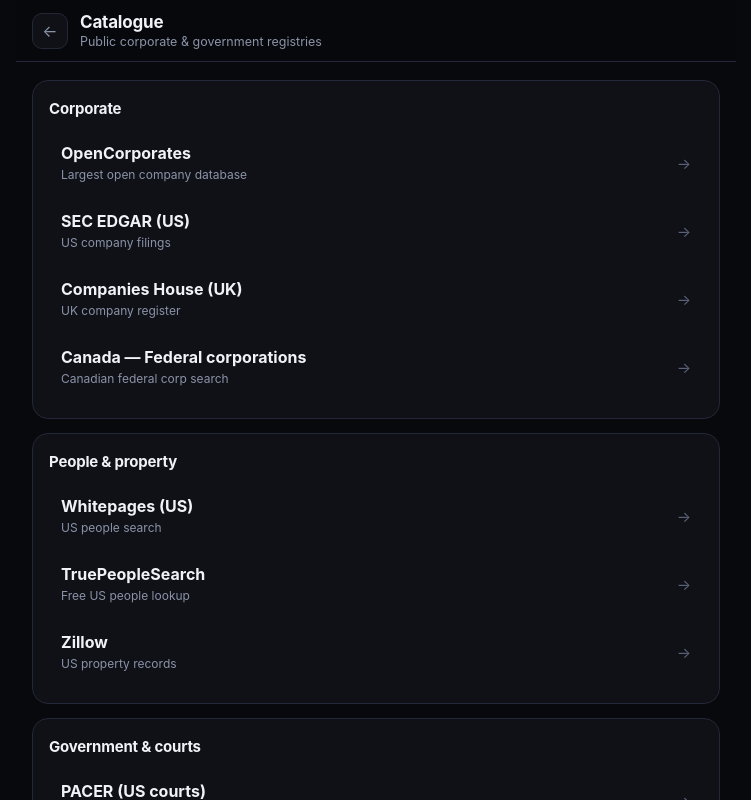
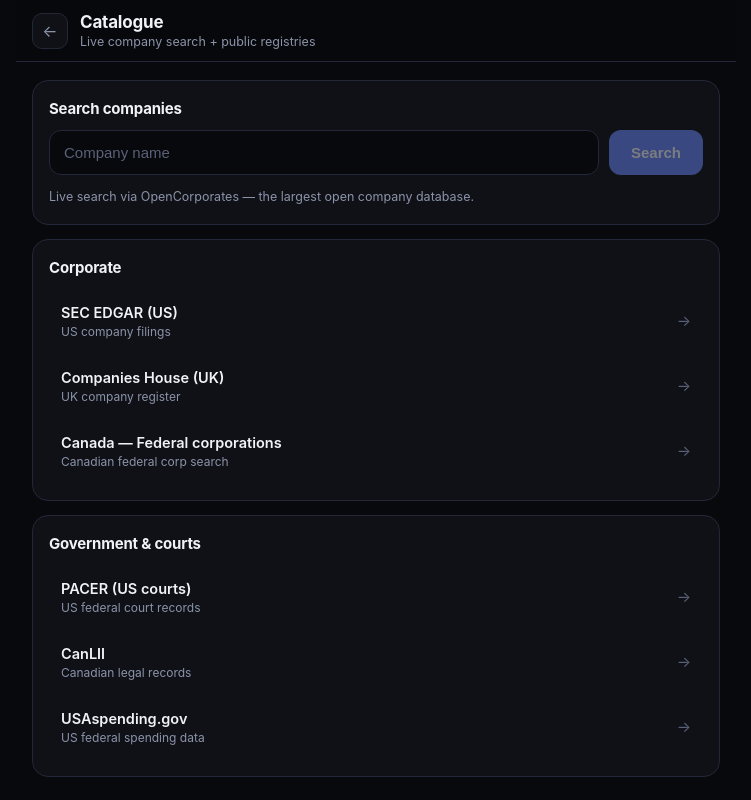
Before and after one commit to jaykk99/monico-osint, a Next.js app: page /catalogue in a window 1280 px wide. Shown: the top 800 px of the page, without its empty margins (264-1015 px from the left). Built offline with nearby package versions, Linux system fonts and the light colour scheme.

Commit message:
in-app: skywave embed + catalogue live search

```diff
--- a/app/catalogue/page.tsx
+++ b/app/catalogue/page.tsx
@@ -1,21 +1,23 @@
+'use client';
+
+import { useState } from 'react';
 import Shell from '../../components/Shell';
+
+interface Company {
+  name: string;
+  jurisdiction: string;
+  number: string;
+  type: string;
+  url: string;
+}
 
 const REGISTRIES: { group: string; items: { name: string; url: string; desc: string }[] }[] = [
   {
     group: 'Corporate',
     items: [
-      { name: 'OpenCorporates', url: 'https://opencorporates.com/', desc: 'Largest open company database' },
       { name: 'SEC EDGAR (US)', url: 'https://www.sec.gov/cgi-bin/browse-edgar', desc: 'US company filings' },
       { name: 'Companies House (UK)', url: 'https://find-and-update.company-information.service.gov.uk/', desc: 'UK company register' },
       { name: 'Canada — Federal corporations', url: 'https://www.ic.gc.ca/app/scr/cc/CorporationsCanada/fdrlCrpSrch.html', desc: 'Canadian federal corp search' },
-    ],
-  },
-  {
-    group: 'People & property',
-    items: [
-      { name: 'Whitepages (US)', url: 'https://www.whitepages.com/', desc: 'US people search' },
-      { name: 'TruePeopleSearch', url: 'https://www.truepeoplesearch.com/', desc: 'Free US people lookup' },
-      { name: 'Zillow', url: 'https://www.zillow.com/', desc: 'US property records' },
     ],
   },
   {
@@ -29,15 +31,93 @@
 ];
 
 export default function CataloguePage() {
+  const [query, setQuery] = useState('');
+  const [searched, setSearched] = useState('');
+  const [results, setResults] = useState<Company[]>([]);
+  const [loading, setLoading] = useState(false);
+  const [error, setError] = useState('');
+
+  const search = async () => {
+    const q = query.trim();
+    if (!q) return;
+    setSearched(q);
+    setResults([]);
+    setError('');
+    setLoading(true);
+    try {
+      const r = await fetch(
+        `https://api.opencorporates.com/v0.4/companies/search?q=${encodeURIComponent(q)}&per_page=10`
+      );
+      if (!r.ok) throw new Error('search failed');
+      const j = await r.json();
+      const companies = (j?.results?.companies || []).map((c: any) => ({
+        name: c.company?.name || '—',
+        jurisdiction: c.company?.jurisdiction_code || '—',
+        number: c.company?.company_number || '—',
+        type: c.company?.company_type || '—',
+        url: `https://opencorporates.com/companies/${c.company?.jurisdiction_code}/${c.company?.company_number}`,
+      }));
+      setResults(companies);
+      if (!companies.length) setError('No companies found for that query.');
+    } catch {
+      setError('Company search failed — try again or use the registries below.');
+    }
+    setLoading(false);
+  };
+
   return (
-    <Shell title="Catalogue" sub="Public corporate & government registries">
+    <Shell title="Catalogue" sub="Live company search + public registries">
+      <div className="ns-panel">
+        <h2>Search companies</h2>
+        <div className="ns-row">
+          <input
+            className="ns-input"
+            placeholder="Company name"
+            value={query}
+            onChange={(e) => setQuery(e.target.value)}
+            onKeyDown={(e) => { if (e.key === 'Enter') search(); }}
+            autoCapitalize="none"
+            autoCorrect="off"
+          />
+          <button className="ns-btn" onClick={search} disabled={!query.trim() || loading}>
+            {loading ? 'Searching…' : 'Search'}
+          </button>
+        </div>
+        <p className="ns-note">Live search via OpenCorporates — the largest open company database.</p>
+      </div>
+
+      {error && <div className="ns-error">{error}</div>}
+
+      {searched && results.length > 0 && (
+        <div className="ns-panel">
+          <h2>
+            Results for “{searched}”
+            <span className="ns-pill green" style={{ marginLeft: 8 }}>live</span>
+          </h2>
+          <div className="ns-link-list">
+            {results.map((c, i) => (
+              <a key={i} href={c.url} target="_blank" rel="noreferrer" className="ns-link">
+                <span>
+                  <span className="name">{c.name}</span>
+                  <div className="desc">{c.jurisdiction} · {c.number} · {c.type}</div>
+                </span>
+                <span className="arrow">→</span>
+              </a>
+            ))}
+          </div>
+        </div>
+      )}
+
       {REGISTRIES.map((g) => (
         <div className="ns-panel" key={g.group}>
           <h2>{g.group}</h2>
           <div className="ns-link-list">
             {g.items.map((x) => (
               <a key={x.url} href={x.url} target="_blank" rel="noreferrer" className="ns-link">
-                <span><b>{x.name}</b><br /><span style={{ color: 'var(--muted)', fontSize: 12 }}>{x.desc}</span></span>
+                <span>
+                  <span className="name">{x.name}</span>
+                  <div className="desc">{x.desc}</div>
+                </span>
                 <span className="arrow">→</span>
               </a>
             ))}
```
Also changed, not shown: app/skywave/page.tsx (+24 -7 lines), 1 other file (tests, documents, lock files or other folders).
